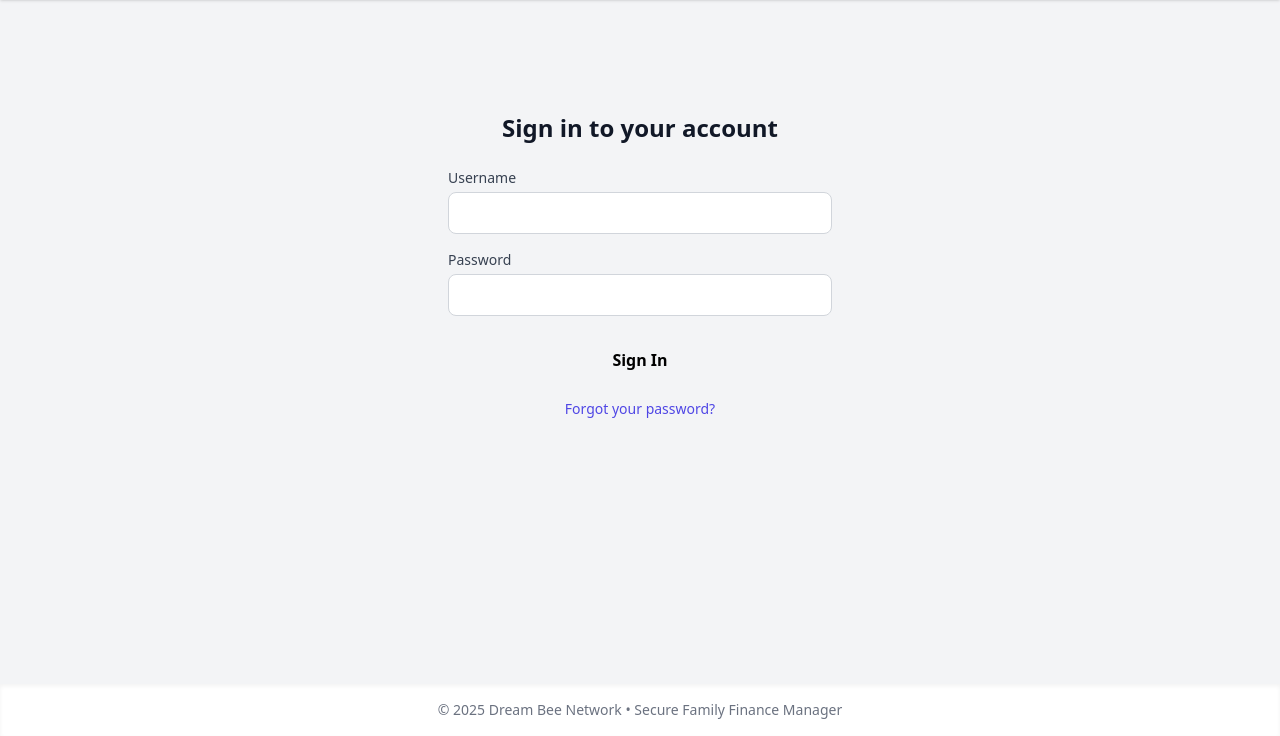
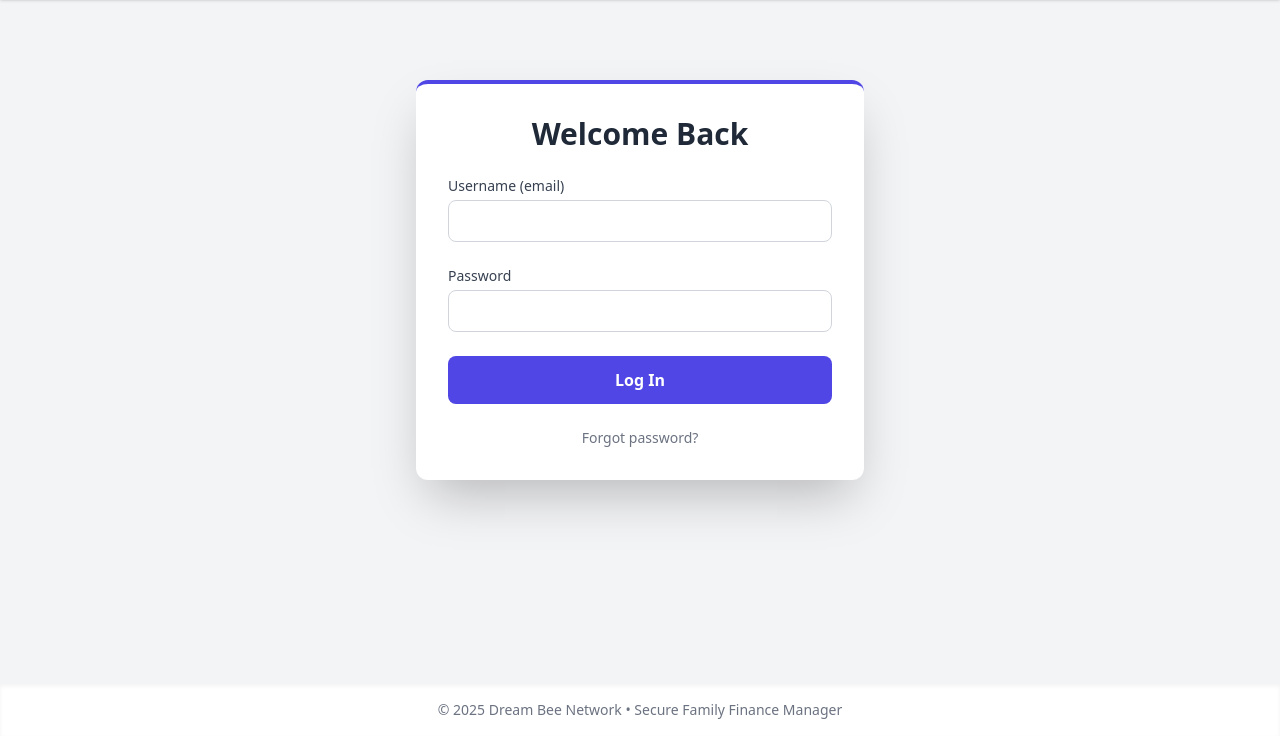
Before and after one commit to foyruser/Family-Financial-Dashboard, a Flask app: template templates/login.html in a window 1280 px wide. Shown: the part 64-800 px from the top of the page. Run offline with Flask 3, Linux system fonts and the light colour scheme; the template is opened without the code that fills it, so the values that code supplies are empty; some libraries are stand-ins or nearby versions.

Commit message:
Update login.html

```diff
--- a/templates/login.html
+++ b/templates/login.html
@@ -1,36 +1,35 @@
 {% extends "base.html" %}
-
 {% block title %}Login{% endblock %}
 
 {% block content %}
-<div class="flex flex-col items-center justify-center pt-10">
-    <div class="w-full max-w-md card p-8 rounded-xl">
-        <h2 class="text-2xl font-bold text-center mb-6 text-gray-900">Sign in to your account</h2>
-        <form method="POST" action="{{ url_for('login') }}">
+<div class="min-h-[60vh] flex items-center justify-center p-4">
+  <div class="w-full max-w-md bg-white p-8 rounded-xl shadow-2xl border-t-4 border-indigo-600">
+    <h2 class="text-3xl font-extrabold text-center text-gray-800 mb-6">Welcome Back</h2>
 
-            <div class="mb-4">
-                <label for="username" class="block text-sm font-medium text-gray-700 mb-1">Username</label>
-                <input type="text" id="username" name="username" required
-                       class="w-full px-3 py-2 border border-gray-300 rounded-lg focus:outline-none focus:ring-indigo-500 focus:border-indigo-500">
-            </div>
+    <form method="POST" action="{{ url_for('login') }}" class="space-y-6">
+      <input type="hidden" name="csrf_token" value="{{ csrf_token() }}">
 
-            <div class="mb-6">
-                <label for="password" class="block text-sm font-medium text-gray-700 mb-1">Password</label>
-                <input type="password" id="password" name="password" required
-                       class="w-full px-3 py-2 border border-gray-300 rounded-lg focus:outline-none focus:ring-indigo-500 focus:border-indigo-500">
-            </div>
+      <div>
+        <label class="block text-sm font-medium text-gray-700 mb-1">Username (email)</label>
+        <input type="text" name="username" required
+               class="w-full px-4 py-2 border border-gray-300 rounded-lg focus:ring-2 focus:ring-indigo-500 focus:border-indigo-500">
+      </div>
 
-            <button type="submit" class="w-full py-2 px-4 rounded-lg font-semibold btn-primary">
-                Sign In
-            </button>
-        </form>
+      <div>
+        <label class="block text-sm font-medium text-gray-700 mb-1">Password</label>
+        <input type="password" name="password" required
+               class="w-full px-4 py-2 border border-gray-300 rounded-lg focus:ring-2 focus:ring-indigo-500 focus:border-indigo-500">
+      </div>
 
-        <div class="mt-4 text-center">
-            <a href="{{ url_for('forgot_password') }}" class="text-sm text-indigo-600 hover:text-indigo-500 font-medium">
-                Forgot your password?
-            </a>
-        </div>
+      <button type="submit"
+              class="w-full bg-indigo-600 text-white font-bold py-3 px-4 rounded-lg hover:bg-indigo-700 transition-colors">
+        Log In
+      </button>
+    </form>
 
+    <div class="mt-6 text-center text-sm">
+      <a href="{{ url_for('forgot_password') }}" class="text-gray-500 hover:text-indigo-600">Forgot password?</a>
     </div>
+  </div>
 </div>
 {% endblock %}
```
